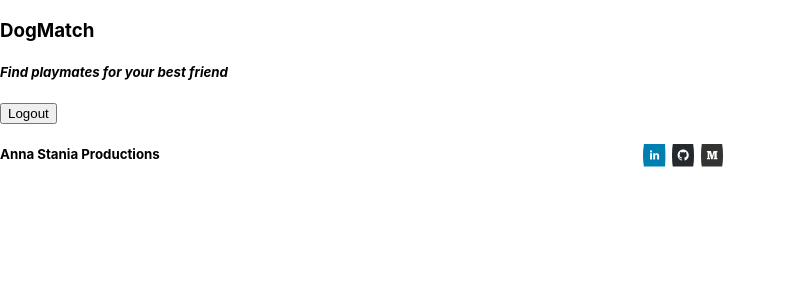
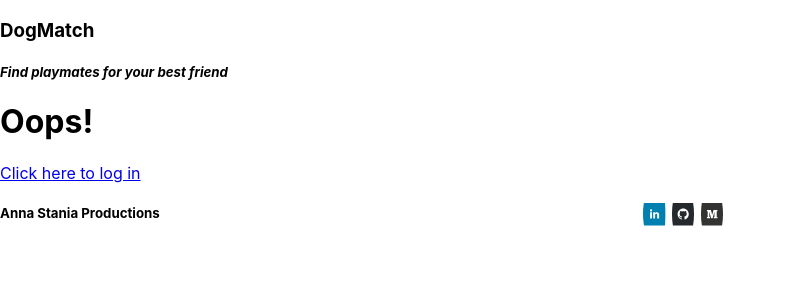
Before and after one commit to astania/dog-match-backend, a React (Create React App) app in the folder client/: page /profile in a window 1280 px wide. Shown: the top 300 px of the page, without its empty margins (0-786 px from the left). Built offline with nearby package versions, Linux system fonts and the light colour scheme; no server answers.

Commit message:
add redirect to profile when user is not logged in

```diff
--- a/client/src/Profile.js
+++ b/client/src/Profile.js
@@ -1,5 +1,5 @@
 import React from 'react'
-import { useNavigate } from 'react-router-dom'
+import { useNavigate, Link } from 'react-router-dom'
 
 const Profile = ({ user, onLogout }) => {
     const navigate = useNavigate()
@@ -11,12 +11,23 @@ const Profile = ({ user, onLogout }) => {
         }).then(() => onLogout(user)).then(navigate("/login"))
     }
 
+    if (user.first_name){
         return (
+
             <div>
                 <h3>{user.first_name} {user.last_name}</h3>
                 <button onClick={handleLogout}>Logout</button>
             </div>
         )
+    } else{
+        return (
+            <div>
+                <h1>Oops!</h1>
+                <Link to={"/login"}>Click here to log in</Link>
+                </div>
+        )
+    }
+
 }
 
 export default Profile
```
Lines whose indentation alone changed are shown as unchanged.
